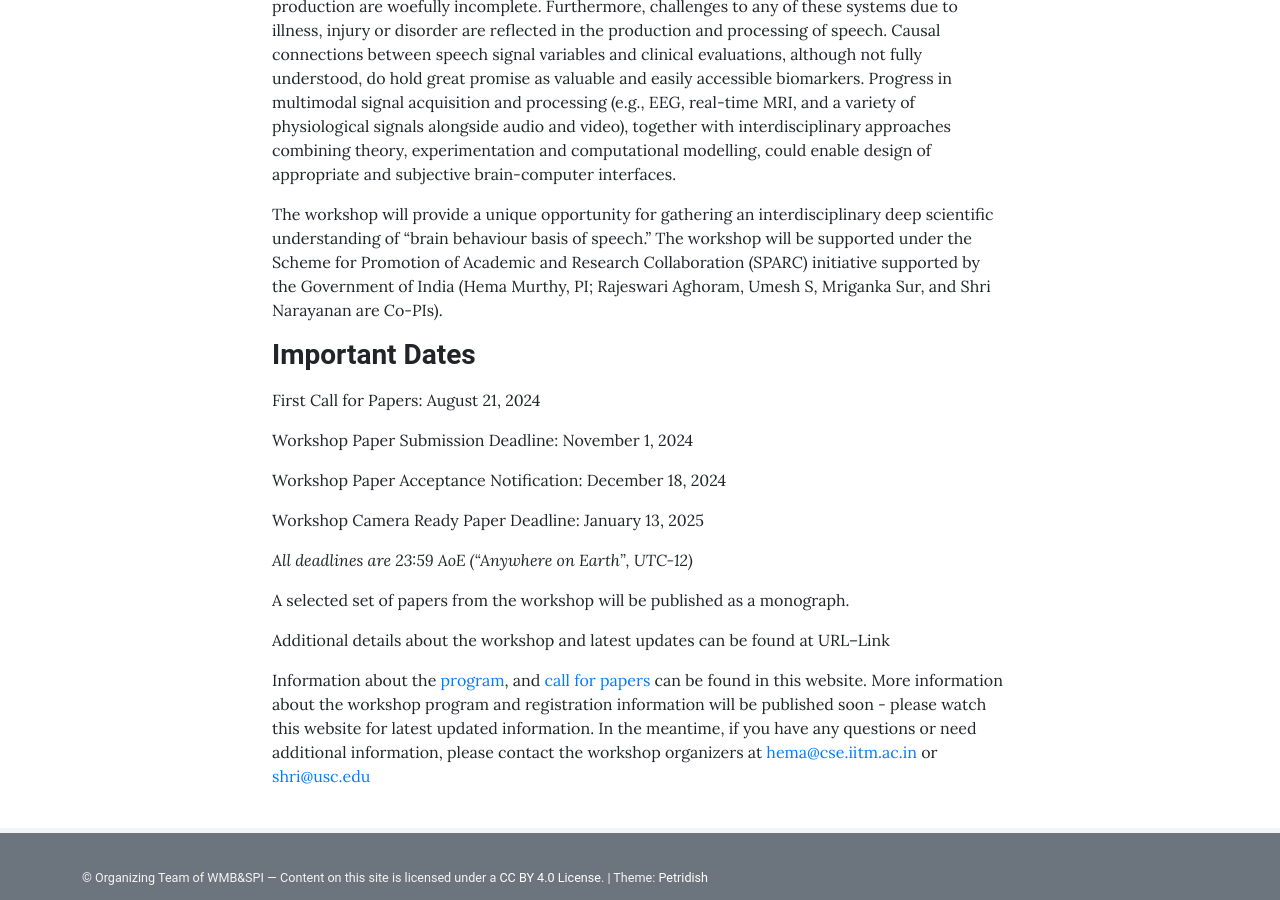
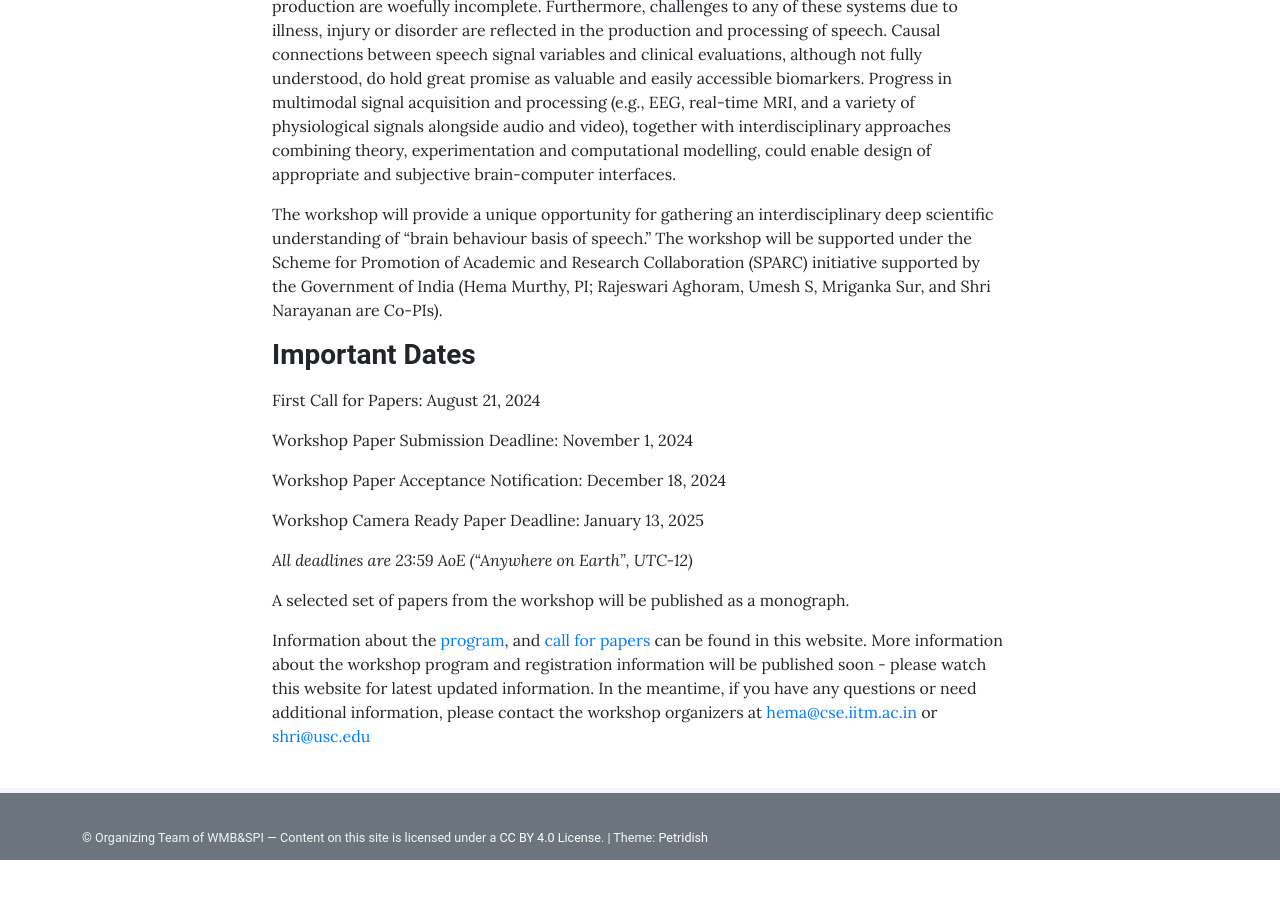
Before and after one commit to wmbspi/wmbspi.github.io, a Jekyll site: the page built from pages/home.md, in a window 1280 px wide and 900 px high, scrolled down 817 px. Built offline with Jekyll 4.4.1, drawn with Linux system fonts in a browser that asks for light colours; after the commit the page ends 1677 px from its top, so only the background shows below that.

Commit message:
Update home.md

```diff
--- a/pages/home.md
+++ b/pages/home.md
@@ -29,6 +29,4 @@ _All deadlines are 23:59 AoE (“Anywhere on Earth”, UTC-12)_
 
 A selected set of papers from the workshop will be published as a monograph.
 
-Additional details about the workshop and latest updates can be found at URL--Link
-
 Information about the [program]({{ '/program/' | relative_url }}), and [call for papers]({{ '/call/' | relative_url }}) can be found in this website. More information about the workshop program and registration information will be published soon - please watch this website for latest updated information. In the meantime, if you have any questions or need additional information, please contact the workshop organizers at [hema@cse.iitm.ac.in](mailto:hema@cse.iitm.ac.in) or [shri@usc.edu](mailto:shri@usc.edu)
```
